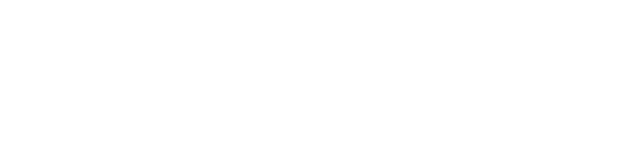
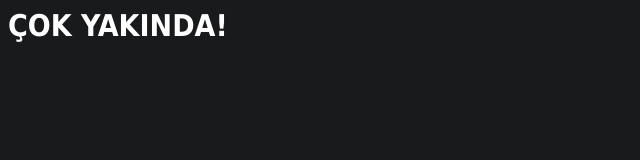
Before and after one commit to gizgioynuyorum/gizgioynuyorum.github.io, a plain HTML site: page index.html in a window 1280 px wide. Shown: the whole page, without its empty margins (0-640 px from the left). Drawn offline with Linux system fonts and the light colour scheme.

Commit message:
Update index.html

```diff
--- a/index.html
+++ b/index.html
@@ -1,8 +1,8 @@
 <html>
   <head>
     <style>
-      .body {
-        background-color:#181A1B;
+      body {
+        background:#181A1B;
       }
 
       .b2 {
```
